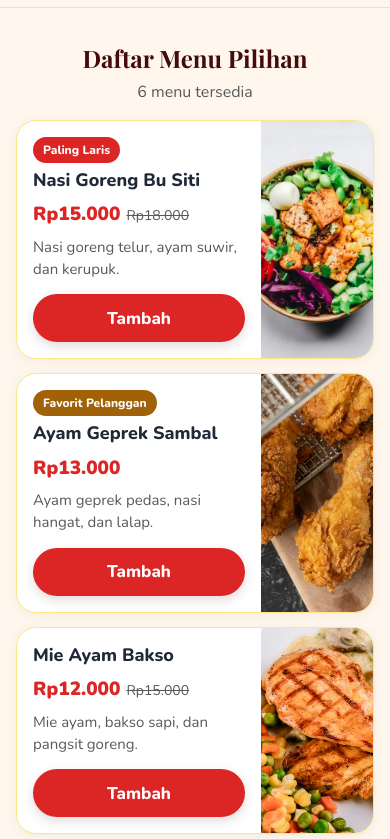
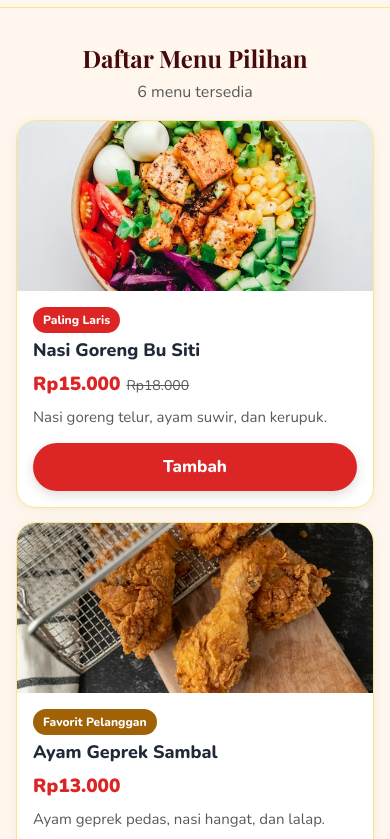
Before and after one commit to kujangputera-droid/kartu-menu, a plain HTML site: page index.html in a window 390 px wide. Shown: the part 1205-2044 px from the top of the page. Drawn offline with nearby package versions, Linux system fonts and the light colour scheme.

Commit message:
Update index.html: menu card photo on top on mobile

```diff
--- a/index.html
+++ b/index.html
@@ -60,9 +60,9 @@ button:focus-visible,input:focus-visible,textarea:focus-visible{outline:3px soli
 .judul-bagian{font-family:'Playfair Display',Georgia,serif;font-size:24px;font-weight:700;color:var(--tinta);margin:32px 0 4px}
 .sub-judul{color:var(--teks-redup);margin:0 0 16px}
 .daftar-menu{display:grid;grid-template-columns:1fr;gap:14px;text-align:left}
-.kartu{background:var(--kartu);border:1px solid var(--garis);border-radius:var(--radius);overflow:hidden;box-shadow:0 2px 12px rgba(69,10,10,.06);display:flex;flex-direction:row;transition:transform .2s ease,box-shadow .2s ease}
+.kartu{background:var(--kartu);border:1px solid var(--garis);border-radius:var(--radius);overflow:hidden;box-shadow:0 2px 12px rgba(69,10,10,.06);display:flex;flex-direction:column;transition:transform .2s ease,box-shadow .2s ease}
 .kartu:hover{transform:translateY(-2px);box-shadow:0 8px 20px rgba(69,10,10,.12)}
-.foto-menu{width:112px;min-height:150px;flex:none;position:relative;background:#fef3c7;order:2}
+.foto-menu{width:100%;height:170px;min-height:0;flex:none;position:relative;background:#fef3c7;order:0}
 .foto-menu img{position:absolute;inset:0;width:100%;height:100%;object-fit:cover;display:block}
 .kartu-isi{padding:16px;flex:1;display:flex;flex-direction:column;min-width:0}
 .lencana-menu{display:inline-block;align-self:flex-start;background:var(--emas);color:#fff;padding:4px 10px;border-radius:999px;font-size:12px;font-weight:800;margin-bottom:6px}
```
